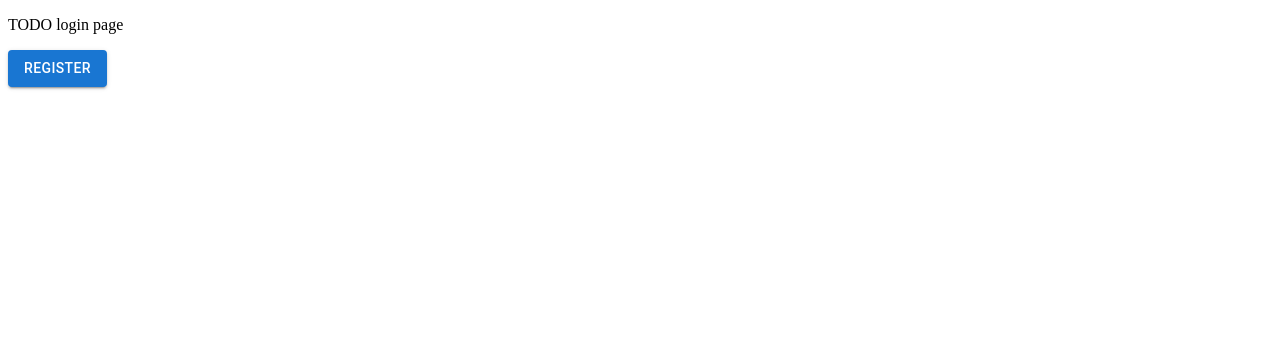
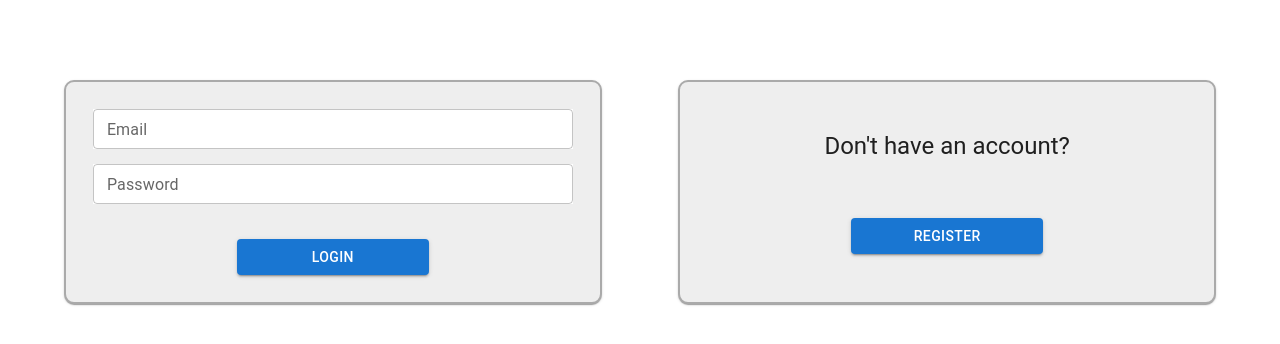
Before and after one commit to RunChennnn/Parking-Space-Booking, a React (Create React App) app in the folder frontend/vroom/: page /login in a window 1280 px wide. Shown: the top 344 px of the page. Built offline with nearby package versions, Linux system fonts and the light colour scheme; no server answers.

Commit message:
login page design

```diff
--- a/frontend/vroom/src/App.css
+++ b/frontend/vroom/src/App.css
@@ -1,38 +1,4 @@
-/* .App {
-  text-align: center;
+* {
+  margin: 0;
+  padding: 0;
 }
-
-.App-logo {
-  height: 40vmin;
-  pointer-events: none;
-}
-
-@media (prefers-reduced-motion: no-preference) {
-  .App-logo {
-    animation: App-logo-spin infinite 20s linear;
-  }
-}
-
-.App-header {
-  background-color: #282c34;
-  min-height: 100vh;
-  display: flex;
-  flex-direction: column;
-  align-items: center;
-  justify-content: center;
-  font-size: calc(10px + 2vmin);
-  color: white;
-}
-
-.App-link {
-  color: #61dafb;
-}
-
-@keyframes App-logo-spin {
-  from {
-    transform: rotate(0deg);
-  }
-  to {
-    transform: rotate(360deg);
-  }
-} */
--- a/frontend/vroom/src/App.js
+++ b/frontend/vroom/src/App.js
@@ -1,3 +1,4 @@
+import './App.css'
 import React from 'react'
 import makeRequest from './utilities/makeRequest';
 import { BrowserRouter, Routes, Route, Navigate } from 'react-router-dom';
--- a/frontend/vroom/src/components/Login.jsx
+++ b/frontend/vroom/src/components/Login.jsx
@@ -1,19 +1,71 @@
 import React from "react"
-import { Button } from '@mui/material'
+import { Alert, Button, Card, TextField, Typography } from '@mui/material'
 import { useNavigate } from 'react-router-dom'
 
 function Login () {
 
-    const navigate = useNavigate();
+  const [email, setEmail] = React.useState('');
+  const [password, setPassword] = React.useState('');
 
-    return (
-        <>
-            <p>
-                TODO login page
-            </p>
-            <Button variant="contained" onClick={() => navigate("/register")}>Register</Button>
-        </>
-    )
+  const pageStyle = {
+    display: 'grid',
+    gridTemplateColumns: '42vw 42vw',
+    columnGap: '6vw',
+    padding: '10vh 5vw 0 5vw',
+  };
+
+  const cardStyle = {
+    margin: '0',
+    padding: '5%',
+    backgroundColor: '#eee',
+    borderColor: '#aaa',
+    borderStyle: 'solid',
+    borderWidth: '2px',
+    borderRadius: '10px',
+    display: 'flex',
+    flexDirection: 'column',
+    justifyContent: 'space-evenly',
+    rowGap: '15px'
+  }
+
+  const buttonStyle = {
+    margin: '20px 30% 0 30%'
+  }
+
+  const inputStyle = {
+    backgroundColor: '#fff',
+    margin: '0',
+    padding: '0'
+  }
+
+  const navigate = useNavigate();
+
+  function pressLogin () {
+    console.log(`Login with ${email}, ${password}`);
+  }
+
+  function pressRegister () {
+    navigate("/register")
+  }
+
+  return (
+    <>
+
+      <div style={pageStyle}>
+        <Card style={cardStyle}>
+          <TextField variant='outlined' size='small' label='Email' placeholder="example@email.com" style={inputStyle} value={email} onChange={(e) => setEmail(e.target.value)}></TextField>
+          <TextField variant='outlined' size='small' type='password' label='Password' style={inputStyle} valie={password} onChange={(e) => setPassword(e.target.value)}></TextField>
+          <Button variant="contained" style={buttonStyle} onClick={pressLogin}>Login</Button>
+        </Card>
+        <Card style={cardStyle}>
+        <Typography align='center' variant='h5'>
+          Don't have an account?
+        </Typography>
+        <Button variant="contained" style={buttonStyle} onClick={pressRegister}>Register</Button>
+        </Card>
+      </div>
+    </>
+  )
 }
 
 export default Login
```
